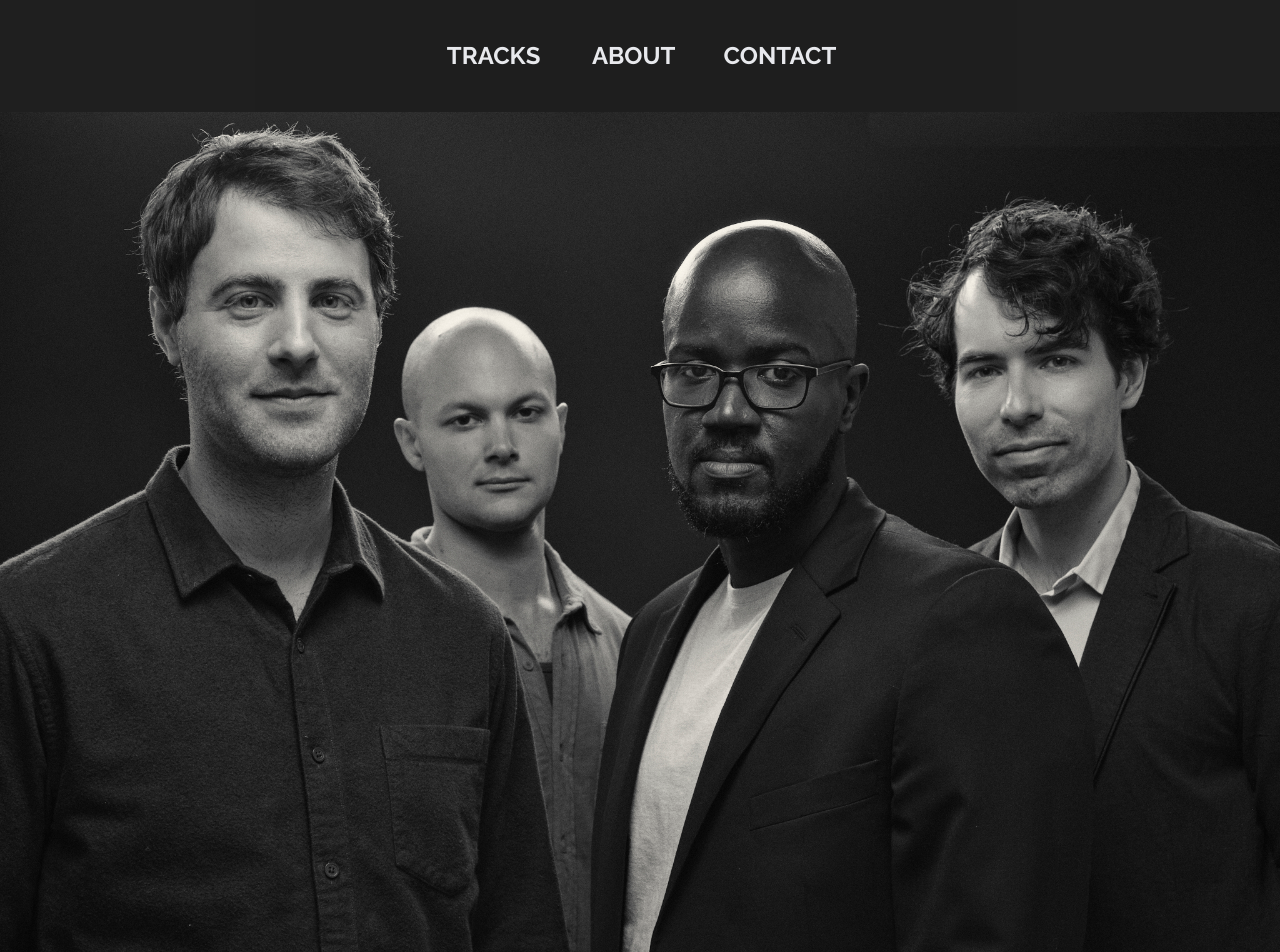
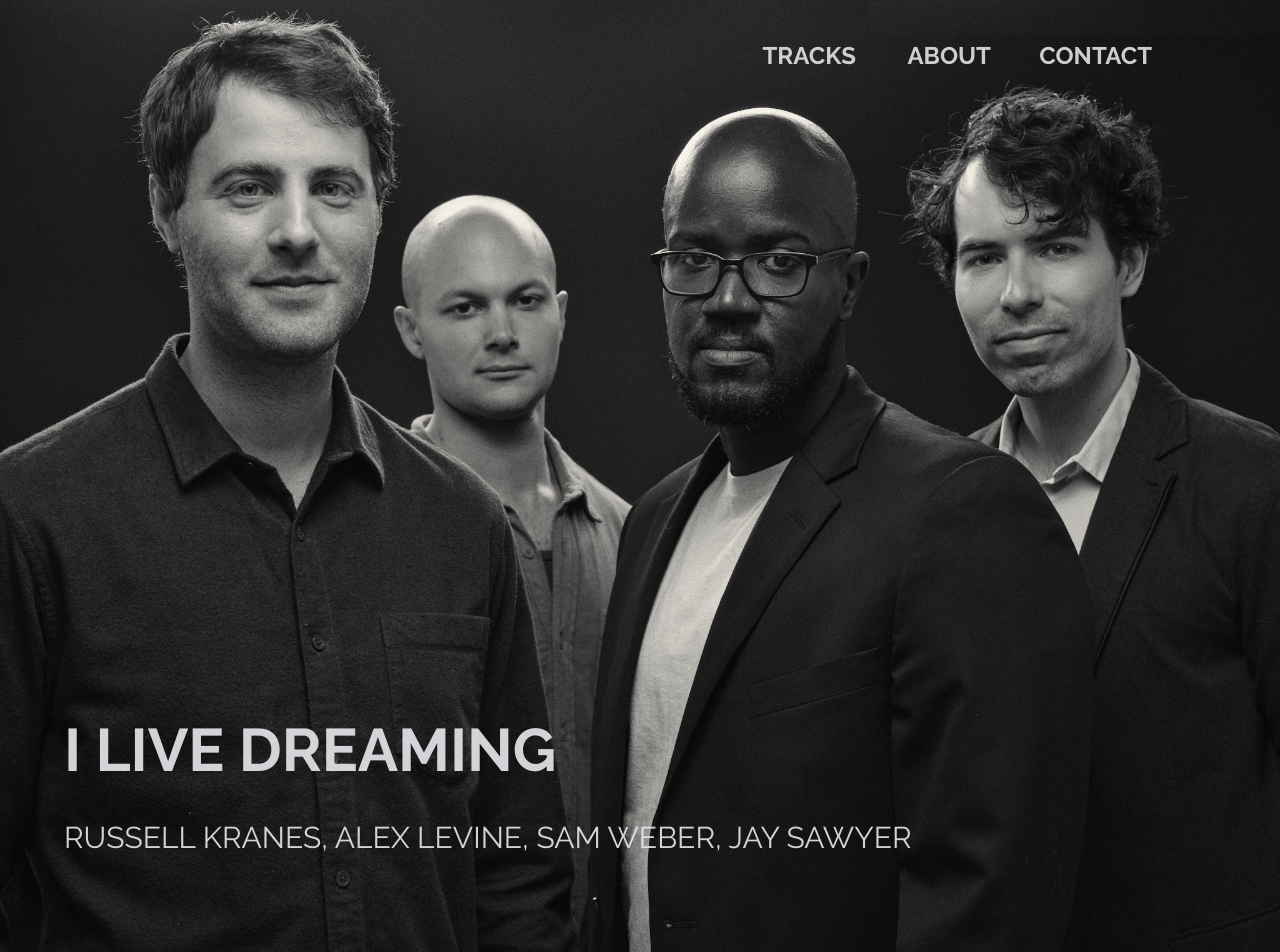
Before and after one commit to Jing1524/Alex_Band_Site, a Next.js app: page / in a window 1280 px wide. Shown: the top 952 px of the page. Built offline with nearby package versions, Linux system fonts and the light colour scheme; a web font is replaced by a local one.

Commit message:
position fix

```diff
--- a/components/Header.tsx
+++ b/components/Header.tsx
@@ -7,14 +7,16 @@ function Header(): JSX.Element {
   const [navbarOpen, setNavbarOpen] = useState(false);
   const [isActive, setIsActive] = useState(false);
   return (
-    <section id="navbar" className="bg-black opacity-[88%] 2xl:bg-opacity-0">
-      <ul className="flex justify-center pt-10 pb-5 mr-0 space-x-10 2xl:mr-32">
+    <section
+      id="navbar"
+      className="bg-black opacity-[88%] xl:bg-opacity-0 relative z-50"
+    >
+      <div className="flex justify-center pt-10 pb-5 space-x-10 xl:justify-end xl:mr-32">
         <motion.div className="z-10 group" whileHover={{ scale: 1.1 }}>
-          <li className="flex flex-col items-center nav-item 2xl:block">
+          <div className="flex flex-col items-center nav-item ">
             <a
               className="z-10 text-lg font-bold text-gray-200 lg:text-2xl font-raleway"
               href="#tracks"
-              onClick={() => setNavbarOpen(false)}
             >
               TRACKS
             </a>
@@ -26,14 +28,13 @@ function Header(): JSX.Element {
                 width={150}
               />
             </div>
-          </li>
+          </div>
         </motion.div>
         <motion.div className="z-10 group" whileHover={{ scale: 1.1 }}>
-          <li className="flex flex-col items-center nav-item">
+          <div className="flex flex-col items-center nav-item">
             <a
               className="z-10 text-lg font-bold text-gray-200 lg:text-2xl font-raleway "
               href="#about"
-              onClick={() => setNavbarOpen(false)}
             >
               ABOUT
             </a>
@@ -45,15 +46,14 @@ function Header(): JSX.Element {
                 width={150}
               />
             </div>
-          </li>
+          </div>
         </motion.div>
 
         <motion.div className="z-10 group" whileHover={{ scale: 1.1 }}>
-          <li className="flex flex-col items-center nav-item">
+          <div className="flex flex-col items-center nav-item">
             <a
               className="z-10 text-lg font-bold text-gray-200 lg:text-2xl font-raleway "
               href="#contact"
-              onClick={() => setNavbarOpen(false)}
             >
               CONTACT
             </a>
@@ -65,9 +65,9 @@ function Header(): JSX.Element {
                 width={150}
               />
             </div>
-          </li>
+          </div>
         </motion.div>
-      </ul>
+      </div>
 
       {/* <motion.div
         className=" w-[40px] h-auto max-w-[40px] hover:cursor-pointer"
--- a/components/Landing.tsx
+++ b/components/Landing.tsx
@@ -7,21 +7,24 @@ function Landing(): JSX.Element {
   const [navbarOpen, setNavbarOpen] = useState(false);
   const [isActive, setIsActive] = useState(false);
   return (
-    <section className="w-[100vw] h-auto 2xl:-mt-28">
+    <section className="w-[100vw] h-auto xl:-mt-28">
+      <div className=" w-[100%] h-[100%]">
         <Image
           src="/image/landing.jpg"
           layout="responsive"
           width={2048}
           height={1536}
         />
-      <div className="flex flex-col items-end text-right pr-10 md:pr-20 py-20 bg-black opacity-[91%] 2xl:absolute 2xl:bg-opacity-0 2xl:-mt-80 2xl:items-start 2xl:ml-16">
-        <h1 className="text-5xl font-bold text-gray-200 md:text-6xl lg:text-8xl font-raleway">
+      </div>
+
+      <div className="flex flex-col items-end text-right pr-10 md:pr-20 py-20 bg-black opacity-[91%] xl:absolute xl:bg-opacity-0 xl:-mt-80 xl:items-start xl:ml-16">
+        <h1 className="text-5xl font-bold text-gray-200 md:text-6xl lg:text-6xl 2xl:text-8xl font-raleway">
           I LIVE DREAMING
         </h1>
-        <p className="hidden mt-10 text-3xl text-gray-200 uppercase font-raleway lg:block">
+        <p className="hidden mt-10 text-3xl text-gray-200 uppercase font-raleway xl:block">
           russell kranes, alex levine, sam weber, jay sawyer
         </p>
-        <div className="flex flex-col items-end mt-10 space-y-3 text-3xl text-gray-200 uppercase font-raleway lg:hidden">
+        <div className="flex flex-col items-end mt-10 space-y-3 text-3xl text-gray-200 uppercase font-raleway xl:hidden">
           <p>russell kranes</p>
           <p>alex levine</p>
           <p>sam weber</p>
```
Lines whose indentation alone changed are shown as unchanged.
